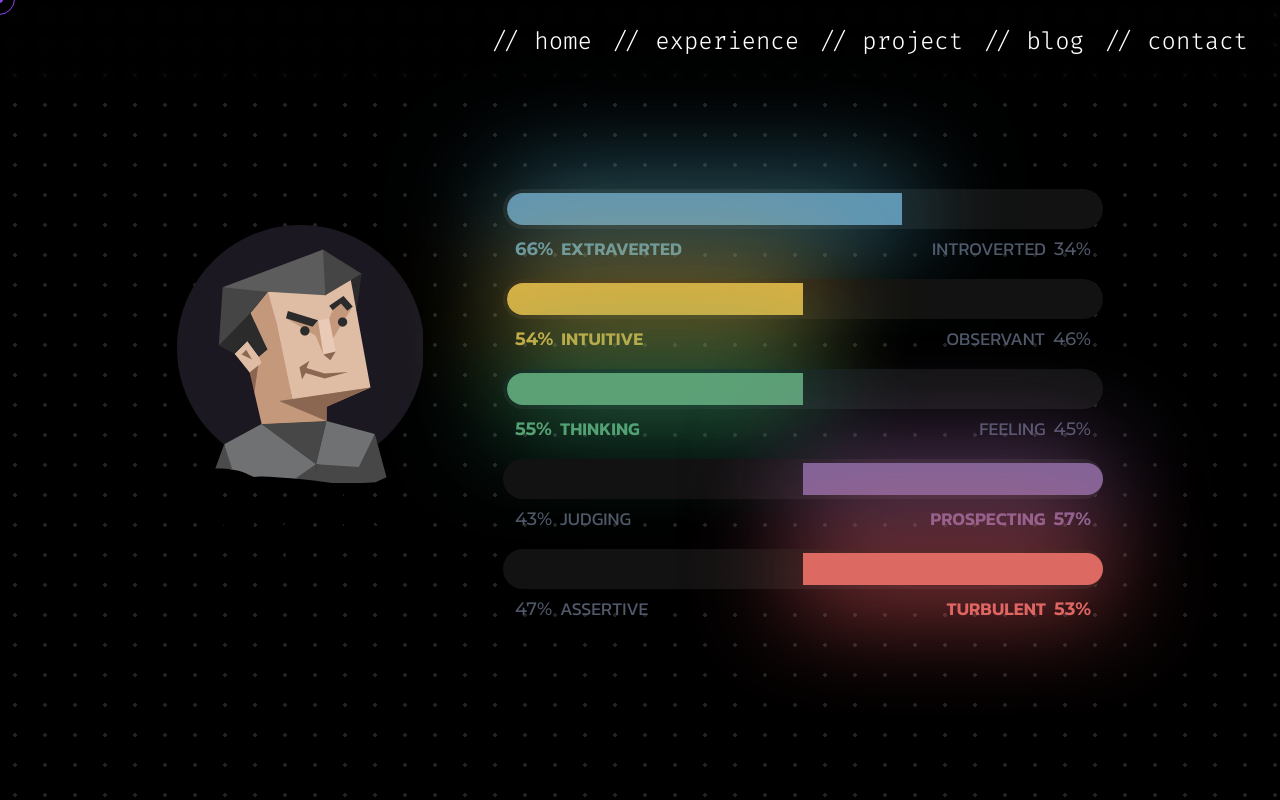
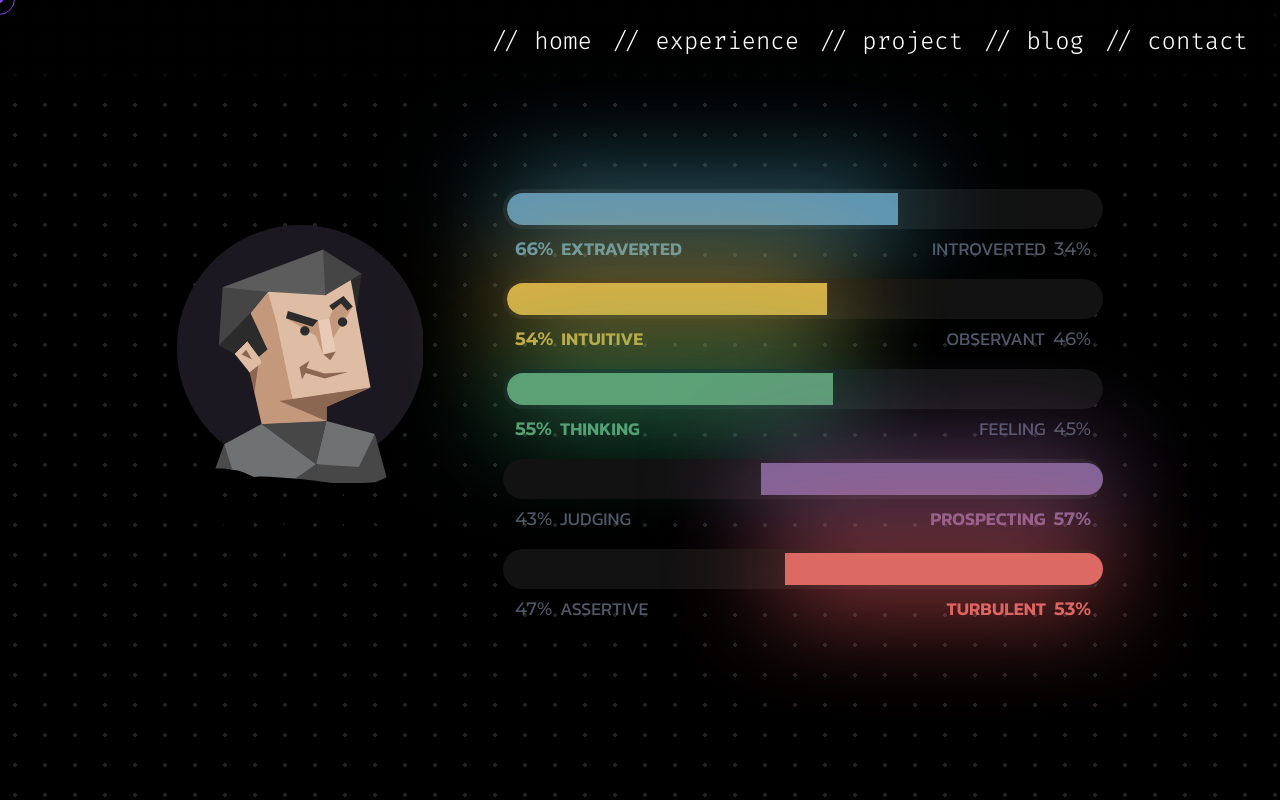
Before and after one commit to themuuln/final-portfolio, a Next.js app: page /me in a window 1280 px wide. Shown: the top 800 px of the page. Built offline with nearby package versions, Linux system fonts and the light colour scheme; a web font is replaced by a local one.

Commit message:
mbti section percentages fixed

```diff
--- a/app/globals.css
+++ b/app/globals.css
@@ -191,3 +191,23 @@ a {
   -webkit-backdrop-filter: blur(4.2px);
   border: 1px solid rgba(151, 109, 255, 0.46);
 }
+
+#extraverted {
+  width: 66%;
+}
+
+#intuitive {
+  width: 54%
+}
+
+#thinking {
+  width: 55%
+}
+
+#prospecting {
+  width: 57%
+}
+
+#turbulent {
+  width: 53%
+}
--- a/components/main/Mbti/ChartLeft.tsx
+++ b/components/main/Mbti/ChartLeft.tsx
@@ -4,11 +4,10 @@ import { chart } from "@/components/animation/framer";
 
 type Props = {
   color: String;
-  width: String;
   shadowColor: String;
 };
 
-const ChartLeft = ({ color, width, shadowColor }: Props) => {
+const ChartLeft = ({ color, shadowColor }: Props) => {
   return (
     <>
       <m.div
@@ -20,7 +19,8 @@ const ChartLeft = ({ color, width, shadowColor }: Props) => {
         className={`relative h-10 w-[300px] rounded-[30px] bg-chart_bg-600 p-1 md:w-[400px] lg:w-[600px]`}
       >
         <m.div
-          className={`w-20p h-8 ${width} ${shadowColor}Glow rounded-[30px] rounded-r-none ${color}`}
+          id={`${shadowColor}`}
+          className={`w-20p h-8 ${shadowColor}Glow rounded-[30px] rounded-r-none ${color}`}
         />
       </m.div>
     </>
--- a/components/main/Mbti/ChartRight.tsx
+++ b/components/main/Mbti/ChartRight.tsx
@@ -4,11 +4,10 @@ import { chart } from "@/components/animation/framer";
 
 type Props = {
   chartColor: String;
-  width: String;
   shadowColor: String;
 };
 
-const ChartRight = ({ chartColor, width, shadowColor }: Props) => {
+const ChartRight = ({ chartColor, shadowColor }: Props) => {
   return (
     <>
       <m.div
@@ -20,7 +19,8 @@ const ChartRight = ({ chartColor, width, shadowColor }: Props) => {
         className={`relative h-10 w-[300px] rounded-[30px] bg-chart_bg-600 p-1 md:w-[400px] xl:w-[600px]`}
       >
         <m.div
-          className={`w-20p h-8 ${width} ${shadowColor}Glow absolute right-0 rounded-[30px] rounded-l-none ${chartColor}`}
+          id={`${shadowColor}`}
+          className={`w-20p h-8 ${shadowColor}Glow absolute right-0 rounded-[30px] rounded-l-none ${chartColor}`}
         />
       </m.div>
     </>
--- a/components/main/Mbti/EntpStats.tsx
+++ b/components/main/Mbti/EntpStats.tsx
@@ -5,12 +5,8 @@ import ChartRight from "./ChartRight";
 const EntpStats = () => {
   return (
     <>
-      <div className="mt-3 flex flex-col items-center gap-4">
-        <ChartLeft
-          color={"bg-extraverted"}
-          width="w-2/3"
-          shadowColor="extraverted"
-        />
+      <div className="flex flex-col items-center gap-4 mt-3">
+        <ChartLeft color={"bg-extraverted"} shadowColor="extraverted" />
         <ChartPercentage
           leftContext={"extraverted"}
           rightContext={"introverted"}
@@ -19,11 +15,7 @@ const EntpStats = () => {
           left={"66%"}
           right={"34%"}
         />
-        <ChartLeft
-          color={"bg-intuitive"}
-          width="w-2/4"
-          shadowColor="intuitive"
-        />
+        <ChartLeft color={"bg-intuitive"} shadowColor="intuitive" />
         <ChartPercentage
           leftContext={"intuitive"}
           rightContext={"observant"}
@@ -32,7 +24,7 @@ const EntpStats = () => {
           left={"54%"}
           right={"46%"}
         />
-        <ChartLeft color={"bg-thinking"} width="w-2/4" shadowColor="thinking" />
+        <ChartLeft color={"bg-thinking"} shadowColor="thinking" />
         <ChartPercentage
           leftContext={"thinking"}
           rightContext={"feeling"}
@@ -41,11 +33,7 @@ const EntpStats = () => {
           left={"55%"}
           right={"45%"}
         />
-        <ChartRight
-          chartColor={"bg-prospecting"}
-          width="w-2/4"
-          shadowColor="prospecting"
-        />
+        <ChartRight chartColor={"bg-prospecting"} shadowColor="prospecting" />
         <ChartPercentage
           leftContext={"judging"}
           rightContext={"prospecting"}
@@ -54,11 +42,7 @@ const EntpStats = () => {
           left={"43%"}
           right={"57%"}
         />
-        <ChartRight
-          chartColor={"bg-turbulent"}
-          width="w-2/4"
-          shadowColor="turbulent"
-        />
+        <ChartRight chartColor={"bg-turbulent"} shadowColor="turbulent" />
         <ChartPercentage
           leftContext={"assertive"}
           rightContext={"turbulent"}
```
